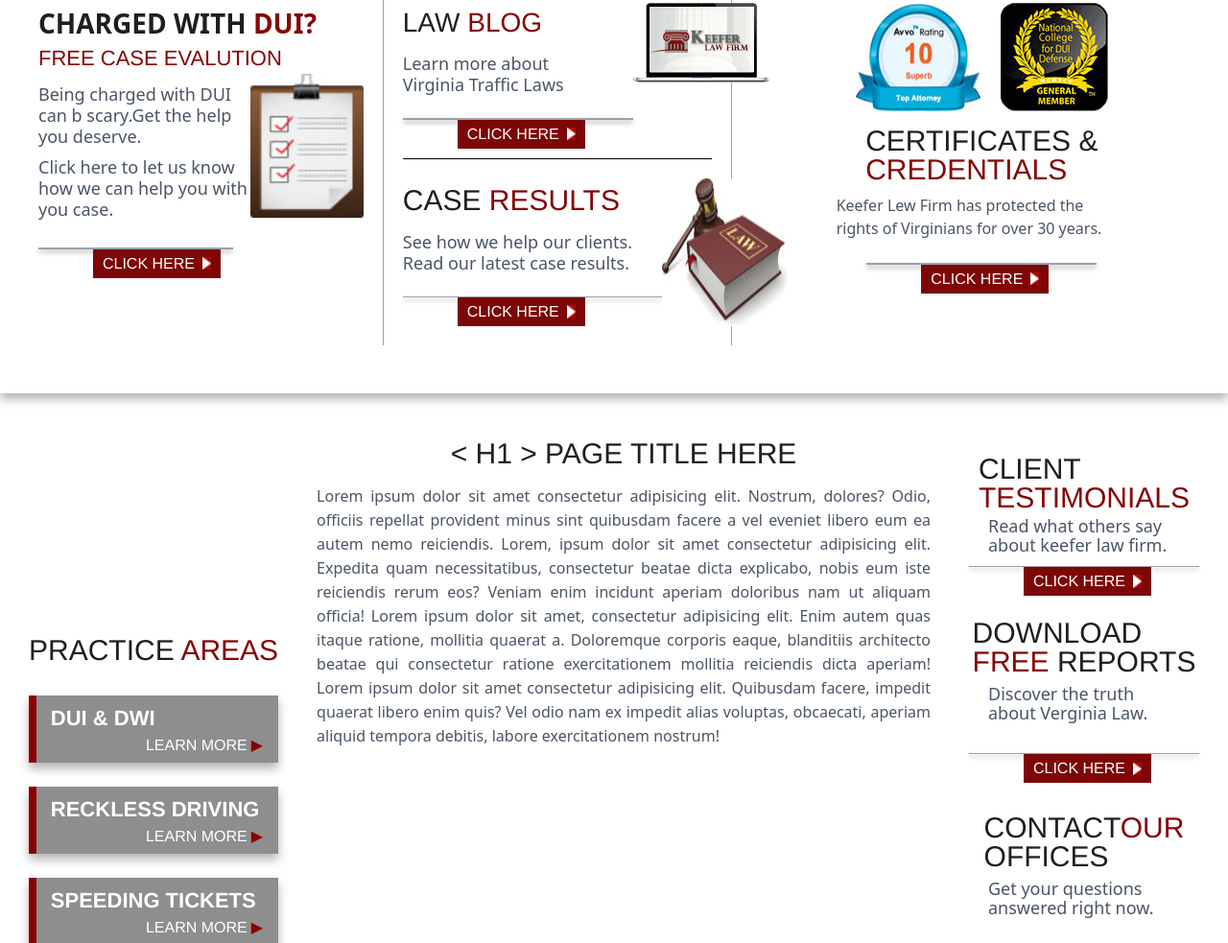
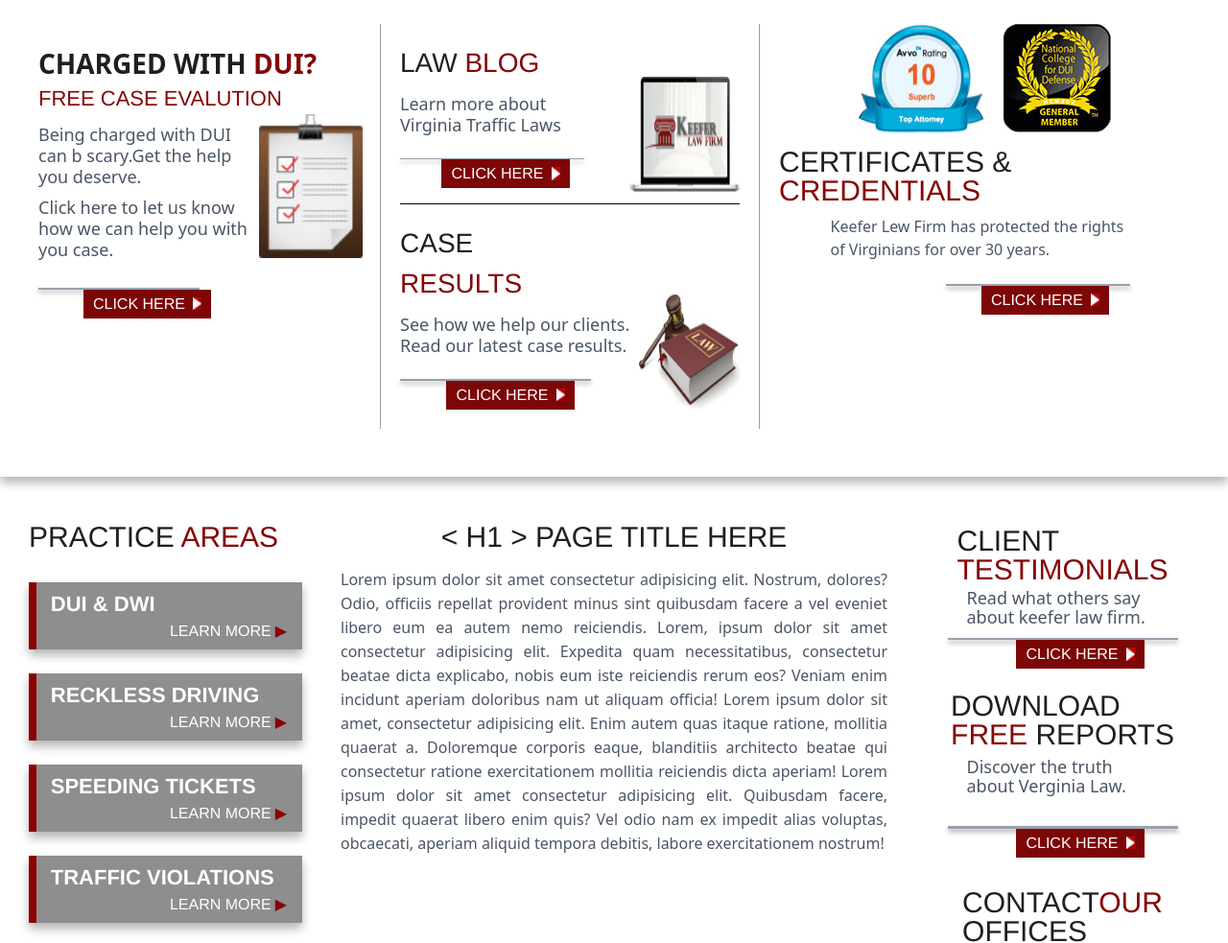
Before and after one commit to Farhad-Ahmad650/Urran_Codematics_Task-6, a plain HTML site: page index.html in a window 1280 px wide. Shown: the part 721-1704 px from the top of the page at 96% size. Drawn offline with nearby package versions, Linux system fonts and the light colour scheme.

Commit message:
Update responsive design

```diff
--- a/index.html
+++ b/index.html
@@ -104,16 +104,16 @@
         />
       </div>
       <div
-        class="w-full lg:w-1/2 mt-[20px] lg:mr-[40px] bg-[url('form_bg.jpg')] bg-cover bg-center bg-no-repeat"
+        class="w-full lg:w-1/2 mt-[20px]  lg:mr-[40px] bg-[url('form_bg.jpg')] bg-cover bg-center bg-no-repeat"
       >
-        <div class="flex justify-start gap-10 md:gap-15 lg:gap-10 ">
+        <div class="flex justify-start gap-10 md:gap-65 lg:gap-10 ">
           <h1
             class="bg-[#7d0606] p-[10px] text-white text-xl md:text-3xl lg:text-2xl  flex items-center font-serif font-bold h-[40px] md:h-[45px] lg:h-[50px]"
           >
             QUESTIONS?
           </h1>
           <p
-            class="pt-[10px] text-[16px] sm:text-[18px] md:text-[24px] lg:text-[28px] font-[400] lg:font-200 md:leading-[30px]"
+            class="pt-[10px] text-[16px] sm:text-[18px] md:text-[24px] md: lg:text-[28px] font-[400] lg:font-200 md:leading-[30px]"
           >
             Have a
             <span id="big" class="text-blue-900 text-[24px] md:text-[34px] font-bold"
@@ -130,13 +130,13 @@
             discreetly or call us at:
             <span class="text-xl md:text-[20px] font-sans font-bold">540.433.6906</span>
           </p>
-          <div class="flex flex-col md:flex-row lg:mb-8 justify-center items-center md:justify-start gap-[20px] md:gap-[20px]">
+          <div class="flex flex-col sm:flex-row sm:pb-6 md:flex-row md:justify-around lg:mb-8 justify-center lg:justify-between items-center gap-[20px] md:gap-[20px]">
             <div class="flex flex-col gap-1">
               <div class="">
                 <label class="">NAME:
                 <input
                   type="text"
-                  class="w-[300px] md:w-[300px] lg:w-[170px] h-[30px] border border-gray-400 bg-white  ml-1.5 pl-10 mt-1"
+                  class="w-[190px] sm:w-[300] md:w-[400px] lg:w-[180px] h-[30px] border border-gray-400 bg-white  ml-1.5 pl-10 mt-1"
                 /></label>
               </div>
 
@@ -144,7 +144,7 @@
                 <label
                   >EMAIL:<input
                     type="text"
-                    class="w-[300px] md:w-[300px] lg:w-[170px] h-[30px] ml-2 border border-gray-400 bg-white  pl-10 mt-1"
+                    class="w-[190px] sm:w-[300] md:w-[400px] lg:w-[180px] h-[30px] ml-2 border border-gray-400 bg-white  pl-10 mt-1"
                 /></label>
               </div>
 
@@ -152,15 +152,15 @@
                 <label class=""
                   >PHONE:<input
                     type="text"
-                    class="w-[300px] md:w-[300px] lg:w-[170px] h-[30px] ml-1 border border-gray-400 bg-white ml-0 pl-10 mt-1"
+                  class="w-[190px] sm:w-[300] md:w-[400px] lg:w-[180px] h-[30px] ml-1 border border-gray-400 bg-white ml-0 pl-10 mt-1"
                 /></label>
               </div>
             </div>
-            <div class="confidential pt-[20px]">
+            <div class="confidential pt-[20px] ">
               <img
                 src="confidential.png"
                 alt=""
-                class="rotate-[13deg] w-[200px] md:w-[200px] h-[100px] md:h-[80px] lg:h-[70px] pt-2 pb-[40px] lg:pb-0"
+                class="rotate-[13deg] lg:rotate-[15deg] w-[200px] md:w-[240px] self-end lg:w-[180px] h-[100px] md:h-[120px] lg:h-[60px] pt-2 pb-[40px] lg:pb-0"
               />
             </div>
           </div>
@@ -172,11 +172,11 @@
         </div>
 
         <div
-          class="flex flex-col justify-center items-center md:flex-row md:justify-between md:mr-[30px] md:ml-[60px] pb-[20px] gap-[5px]"
+          class="flex flex-col justify-center items-center md:flex-row md:justify-between md:mr-[30px] md:ml-[40px] lg: lg:mr-[0px] lg:ml-[20px] lg:pt-[20px] p-[20px] gap-[5px]"
         >
           <h1
             id=""
-            class="-ml-8 text-[16px] md:text-[14px] italic font-semibold font-sans font-[100] pt-[10px] text-gray-600"
+            class="-ml-8 text-[16px] md:text-[14px] italic font-semibold font-sans font-[100] text-gray-600"
           >
             100% Privacy guaranteed
           </h1>
@@ -192,17 +192,18 @@
       </div>
     </div>
 
+    <!-- ///////////////////////////////// .....Middle section.... //////////////////////////////////////////////// -->
     <div
-      class="flex flex-col lg:flex-row gap-[20px] justify-between shadow-[0_6px_10px_rgba(0,0,0,0.3)] pt-[40px] mb-[40px] px-[40px] pb-[30px] lg:pb-0"
+      class="flex flex-col justify-center items-center md:flex-row md:flex-wrap md:justify-between  lg:flex-row lg:flex-nowrap gap-[20px] lg:justify-start lg:items-start shadow-[0_6px_10px_rgba(0,0,0,0.3)] pt-[40px] mb-[40px] px-[40px] pb-[30px] lg:pb-0"
     >
-      <div class="flex flex-col gap-[5px] pt-[20px]">
+      <div class="flex flex-col sm:justify-end gap-[5px] pt-[20px] lg:justify-start lg:items-start  lg:min-w-[28%]">
         <h1 id="" class="text-[30px] lg:text-[28px] text-[#1f1f1f] font-sans font-bold">
           CHARGED WITH <span class="text-[#850606]">DUI?</span>
         </h1>
         <p id="" class="text-[22px] text-[#850606] leading-[22px]">
           FREE CASE EVALUTION
         </p>
-        <div class="flex gap-[70px] lg:gap-[1px]">
+        <div class="flex gap-[70px] lg:gap-[10px] lg:pr-10">
           <div class="leading-[20px]">
             <p class="font-sans text-gray-600 font-[500] text-lg pt-[10px] w-[220px] leading-[22px]">
               Being charged with DUI can b scary.Get the help you deserve.
@@ -215,14 +216,14 @@
             src="paste_board.gif"
             alt=""
             id="paste_board"
-            class="w-[100px] h-[150px] lg:w-50 lg:h-[120]"
+            class="w-[100px] h-[150px] md:mr-4 lg:w-40 lg:h-[100]"
           />
         </div>
         <div class="mt-6">
           <hr
-            class="border-none h-[1.5px] bg-gray-400 shadow-[0_3px_5px_rgba(0,0,0,0.4)] ml-0 w-[60%]"
+            class="border-none h-[1.5px] bg-gray-400 shadow-[0_3px_5px_rgba(0,0,0,0.4)] w-[50%]  lg:w-[60%] lg:w-[70%]"
           />
-          <div class="btn flex justify-end w-[240px] pr-[50px]">
+          <div class="btn flex justify-end w-[240px] pr-[60px]">
             <button class="flex justify-center items-center text-white p-[3px_10px] bg-[#7d0606]">
               CLICK HERE
               <img src="bullet_white.gif" alt="" class="inline pl-2 w-[17px]" />
@@ -232,74 +233,83 @@
       </div>
 
       <div
-        class="middlee flex flex-col gap-[10px] p-0 lg:p-[20px] mb-[50px] lg:border-r lg:border-l border-gray-400 lg:mr-6"
+        class="flex flex-col gap-[20px] p-0 lg:p-[20px] mb-[50px] lg:border-r lg:items-start lg:min-w-[33%] lg:border-l border-gray-400"
       >
-        <div class="flex justify-between">
-          <div class="middleleft">
-            <h1 class="text-[30px] text-[#1f1f1f] lg:text-[28px]">
-              LAW <span class="naka text-[#850606]">BLOG</span>
-            </h1>
-            <p class="font-sans text-gray-600 font-[500] text-lg pt-[10px] w-[200px] leading-[22px]">
-              Learn more about Virginia Traffic Laws
-            </p>
+        <div class="flex justify-start lg:items-start lg:border-b">
+          <div class="flex lg:grid lg:grid-cols-[auto_auto]">
+            <div>
+              <h1 class="text-[30px] text-[#1f1f1f] lg:text-[28px]">
+                LAW <span class="text-[#850606]">BLOG</span>
+              </h1>
+              <p class="font-sans text-gray-600 font-[500] text-lg pt-[10px] w-[200px] leading-[22px]">
+                Learn more about Virginia Traffic Laws
+              </p>
 
-            <div class="mt-6">
+              <div class="mt-6">
                 <hr
-                class="border-none h-[1.5px] bg-gray-400 shadow-[0_3px_5px_rgba(0,0,0,0.4)] ml-0 w-full"
+                class="border-none h-[1px] bg-gray-400 shadow-[0_3px_5px_rgba(0,0,0,0.4)] ml-0 w-[80%]"
               />
-              <div class="btn flex justify-end w-[240px] pr-[50px]">
+              <div class="flex justify-center w-[240px] pr-[20px] lg:mb-4">
                 <button class="flex justify-center items-center text-white p-[3px_10px] bg-[#7d0606]">
                   CLICK HERE
                   <img src="bullet_white.gif" alt="" class="inline pl-2 w-[17px]" />
                 </button>
               </div>
             </div>
+            </div>
 
+            <img src="pic1.gif" alt="" class="self-end w-50 lg:w-90 lg:h-30 mb-3" />
           </div>
-          <img src="pic1.gif" alt="" class="self-start " />
+
         </div>
-        <div class="flex border-t border-black pt-[20px]">
-          <div class="middleleft">
-            <h1 class="text-[30px] text-[#1f1f1f]">
-              CASE <span class="naka text-[#850606]">RESULTS</span>
-            </h1>
-            <p class="font-sans text-gray-600 font-[500] text-lg pt-[10px] w-[270px] leading-[22px]">
-              See how we help our clients. <br> Read our latest case results.
-            </p>
-            <div class="mt-6">
-              <hr
-                class="border-none h-[1.2px] bg-gray-400 shadow-[0_3px_5px_rgba(0,0,0,0.4)] ml-0 w-full"
-              />
-              <div class="btn flex justify-end w-[240px] pr-[50px]">
-                <button class="flex justify-center items-center text-white p-[3px_10px] bg-[#7d0606]">
-                  CLICK HERE
-                  <img src="bullet_white.gif" alt="" class="inline pl-2 w-[17px]" />
-                </button>
+
+        <div class="flex justify-start ">
+          <div class="flex lg:grid lg:grid-cols-[2fr_1fr] gap-10">
+            <div class="min-w-[200px]">
+              <h1 class="text-[30px] text-[#1f1f1f] lg:text-[28px]">
+                CASE <span class="text-[#850606]">RESULTS</span>
+              </h1>
+              <p class="font-sans text-gray-600 font-[500] text-lg pt-[10px] w-[240px] leading-[22px]">
+                See how we help our clients. <br> Read our latest case results.
+              </p>
+
+              <div class="mt-6">
+                  <hr
+                  class="border-none h-[1px]  lg:h-[1.5px] md:w-[85%] bg-gray-400 shadow-[0_3px_5px_rgba(0,0,0,0.4)] lg:w-[95%]"
+                />
+                <div class="flex justify-center w-[240px] pr-[10px]">
+                  <button class="flex justify-center items-center text-white p-[3px_10px] bg-[#7d0606]">
+                    CLICK HERE
+                    <img src="bullet_white.gif" alt="" class="inline pl-2 w-[17px]" />
+                  </button>
+                </div>
               </div>
+            </div>
+
+            <img src="order_icon.gif" alt="" class="self-end w-50 h-30 " />
           </div>
-          </div>
-          <img src="order_icon.gif" alt="" />
+
         </div>
       </div>
 
-      <div class="flex flex-col items-center p-0 lg:pt-[20px]">
+      <div class="flex flex-col items-center md:w-full p-0 lg:justify-start">
         <div class="flex flex-row justify-center gap-[20px]">
           <img src="avo_rating_large.gif" alt="" />
           <img src="national_college_large.gif" alt="" />
         </div>
-        <h1 class="text-[30px] text-[#1f1f1f] mt-4 leading-[30px]">
+        <h1 class="text-[30px] text-[#1f1f1f] mt-4 leading-[30px] lg:self-start">
           CERTIFICATES & <br /><span class="naka text-[#850606]"
             >CREDENTIALS</span
           >
         </h1>
-        <p class="font-sans  text-gray-600 font-[500] pt-[10px] w-[70%]">
+        <p class="font-sans  text-gray-600 font-[500] pt-[10px] w-[35%] lg:w-[75%]">
           Keefer Lew Firm has protected the rights of Virginians for over 30 years.
         </p>
-        <div class="mt-6">
+        <div class="mt-6 md:justify-center pl-40">
           <hr
-            class="border-none h-[1.5px] bg-gray-400 shadow-[0_3px_5px_rgba(0,0,0,0.4)] ml-0 w-full"
+            class="border-none h-[1.5px] bg-gray-400 shadow-[0_3px_5px_rgba(0,0,0,0.4)] ml-0 w-[80%]"
           />
-          <div class="btn flex justify-end w-[240px] pr-[50px]">
+          <div class="btn flex justify-end w-[240px] pr-[70px]">
             <button class="flex justify-center items-center text-white p-[3px_10px] bg-[#7d0606]">
               CLICK HERE
               <img src="bullet_white.gif" alt="" class="inline pl-2 w-[17px]" />
@@ -309,15 +319,16 @@
       </div>
     </div>
 
+    <!-- ////////////////... Last section......./////////////////////////////// -->
     <div
-      class=" m-[20px] lg:m-[30px] flex flex-col lg:flex-row gap-[20px] lg:gap-[40px]"
+      class=" m-[20px] lg:m-[30px] flex flex-col items-center md:flex-row md:flex-wrap md:justify-between md:items-start md:gap-10 lg:grid lg:grid-cols-[1fr_2fr_1fr] lg:items-start gap-[20px] "
     >
-      <div class="flex flex-col justify-center items-center">
+      <div class="flex flex-col justify-center lg:justify-start items-start">
         <h1 class="text-[30px] text-[#1f1f1f]">
           PRACTICE <span class="text-[#850606]">AREAS</span>
         </h1>
         <div
-          class="service-box w-[400px] lg:w-[260px] h-[70px] bg-[#8e8e8e] flex items-center relative shadow-[0_6px_10px_rgba(0,0,0,0.3)] mt-[25px]"
+          class="service-box w-[400px] lg:w-full h-[70px] bg-[#8e8e8e] flex items-center relative shadow-[0_6px_10px_rgba(0,0,0,0.3)] mt-[25px]"
         >
           <span class="left-line w-[8px] h-full bg-[#8b0000]"></span>
           <div class="text pl-[15px] flex flex-col w-full">
@@ -328,7 +339,7 @@
           </div>
         </div>
         <div
-          class="service-box w-[400px] lg:w-[260px] h-[70px] bg-[#8e8e8e] flex items-center relative shadow-[0_6px_10px_rgba(0,0,0,0.3)] mt-[25px]"
+          class="service-box w-[400px] lg:w-full h-[70px] bg-[#8e8e8e] flex items-center relative shadow-[0_6px_10px_rgba(0,0,0,0.3)] mt-[25px]"
         >
           <span class="left-line w-[8px] h-full bg-[#8b0000]"></span>
           <div class="text pl-[15px] flex flex-col w-full">
@@ -339,7 +350,7 @@
           </div>
         </div>
         <div
-          class="service-box w-[400px] lg:w-[260px] h-[70px] bg-[#8e8e8e] flex items-center relative shadow-[0_6px_10px_rgba(0,0,0,0.3)] mt-[25px]"
+          class="service-box w-[400px] lg:w-full h-[70px] bg-[#8e8e8e] flex items-center relative shadow-[0_6px_10px_rgba(0,0,0,0.3)] mt-[25px]"
         >
           <span class="left-line w-[8px] h-full bg-[#8b0000]"></span>
           <div class="text pl-[15px] flex flex-col w-full">
@@ -350,7 +361,7 @@
           </div>
         </div>
         <div
-          class="service-box w-[400px] lg:w-[260px] h-[70px] bg-[#8e8e8e] flex items-center relative shadow-[0_6px_10px_rgba(0,0,0,0.3)] mt-[25px]"
+          class="service-box w-[400px] lg:w-full h-[70px] bg-[#8e8e8e] flex items-center relative shadow-[0_6px_10px_rgba(0,0,0,0.3)] mt-[25px]"
         >
           <span class="left-line w-[8px] h-full bg-[#8b0000]"></span>
           <div class="text pl-[15px] flex flex-col w-full">
@@ -360,16 +371,16 @@
             </p>
           </div>
         </div>
-        <h1 class="text-[20px] text-[#1f1f1f] mt-[25px]">
+        <h1 class="text-[30px] text-[#1f1f1f] mt-[25px]">
           LEARN <span class="naka text-[#850606]">MORE</span> ABOUT
         </h1>
 
-        <div class="text-gray-300 text-3xl my-10 tracking-[2px]">
+        <div class="text-gray-300 text-3xl my-10 tracking-[2px] self-center">
           <p>MENU <br> AREA <br> HERE</p>
         </div>
       </div>
 
-      <div class="akhrimiddle flex-1">
+      <div class="flex-1 min-w-[300px]">
         <h1 class="text-[30px] flex justify-center text-[#1f1f1f]">&lt; H1 &gt; PAGE TITLE HERE</h1>
         <p class="font-sans text-gray-600 font-[400] pt-[10px] leading-[25px] text-justify">
           Lorem ipsum dolor sit amet consectetur adipisicing elit. Nostrum,
@@ -390,18 +401,18 @@
 
       <!-- ............ Last Section............... -->
 
-      <div class="flex flex-col justify-center items-center mt-6">
+      <div class="flex flex-col justify-start items-center mt-3 md:w-full">
         <h1 class="text-[30px] text-[#1f1f1f] leading-[30px]">
           CLIENT <br /><span class="naka text-[#850606]">TESTIMONIALS</span>
         </h1>
         <p class="font-sans text-gray-600 text-[18px] py-1 font-[500] w-[200px] leading-[20px]">
           Read what others say about keefer law firm.
         </p>
-        <div class="my-2">
+        <div class="my-2 flex flex-col">
           <hr
-            class="border-none h-[1.2px] bg-gray-400 shadow-[0_3px_5px_rgba(0,0,0,0.4)] ml-0 w-full"
+            class="border-none h-[2.5px] bg-gray-400 shadow-[0_3px_5px_rgba(0,0,0,0.4)] ml-0 w-full"
           />
-          <div class="btn flex justify-end w-[240px] pr-[50px]">
+          <div class="btn flex justify-end w-[240px] pr-[35px]">
             <button class="flex justify-center items-center text-white p-[3px_10px] bg-[#7d0606]">
               CLICK HERE
               <img src="bullet_white.gif" alt="" class="inline pl-2 w-[17px]" />
@@ -418,9 +429,9 @@
 
         <div class="mt-6">
           <hr
-            class="border-none h-[1.2px] bg-gray-400 shadow-[0_3px_5px_rgba(0,0,0,0.4)] ml-0 w-full"
+            class="border-none h-[2.5px] bg-gray-400 shadow-[0_3px_5px_rgba(0,0,0,0.4)] ml-0 w-full"
           />
-          <div class="btn flex justify-end w-[240px] pr-[50px]">
+          <div class="btn flex justify-end w-[240px] pr-[35px]">
             <button class="flex justify-center items-center text-white p-[3px_10px] bg-[#7d0606]">
               CLICK HERE
               <img src="bullet_white.gif" alt="" class="inline pl-2 w-[17px]" />
@@ -437,9 +448,9 @@
 
         <div class="mt-6">
           <hr
-            class="border-none h-[1.5px] bg-gray-400 shadow-[0_3px_5px_rgba(0,0,0,0.4)] ml-0 w-full"
+            class="border-none h-[3px] bg-gray-400 shadow-[0_3px_5px_rgba(0,0,0,0.4)] ml-0 w-full"
           />
-          <div class="btn flex justify-end w-[240px] pr-[50px]">
+          <div class="btn flex justify-end w-[240px] pr-[35px]">
             <button class="flex justify-center items-center text-white p-[3px_10px] bg-[#7d0606]">
               CLICK HERE
               <img src="bullet_white.gif" alt="" class="inline pl-2 w-[17px]" />
@@ -473,5 +484,8 @@
 
       </div>
     </div>
+
+    <div class="w-full h-4 mt-20 bg-gradient-to-b from-red-800 to-gray-950">
+    </div>
   </body>
 </html>
```
